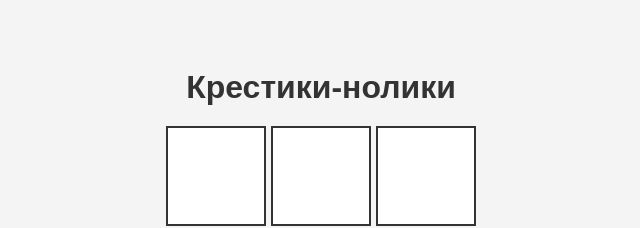
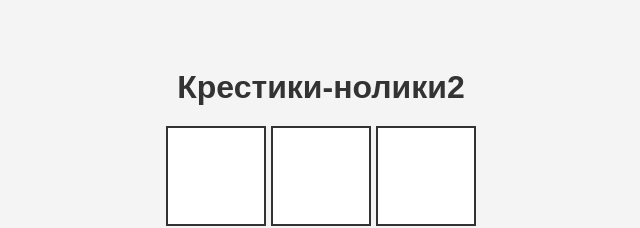
Before and after one commit to Raemyn/tic-tac-toe.io, a plain HTML site: page index.html in a window 1280 px wide. Shown: the top 228 px of the page, without its empty margins (319-959 px from the left). Drawn offline with Linux system fonts and the light colour scheme.

Commit message:
Update index.html

```diff
--- a/index.html
+++ b/index.html
@@ -7,7 +7,7 @@
   <link rel="stylesheet" href="./css/style.css">
 </head>
 <body>
-  <h1>Крестики-нолики</h1>
+  <h1>Крестики-нолики2</h1>
   <div class="board">
     <div class="cell" data-cell></div>
     <div class="cell" data-cell></div>
```
